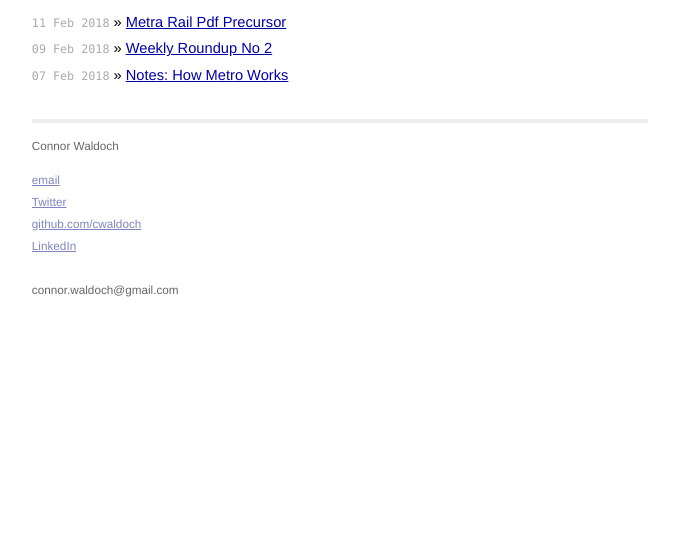
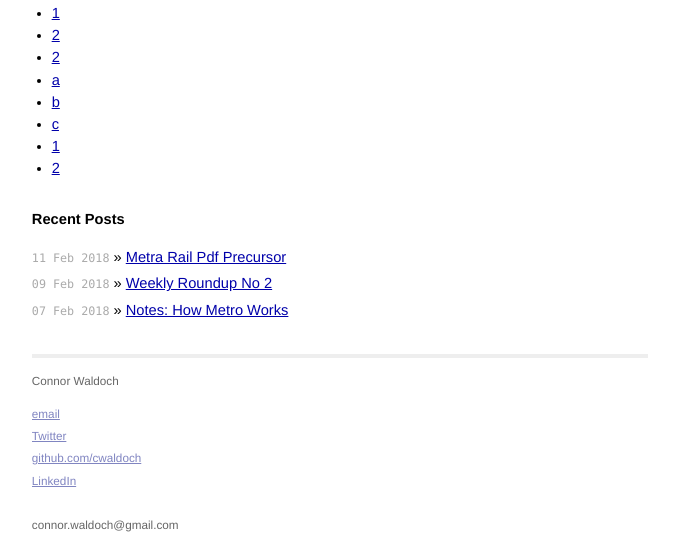
Before and after one commit to cwaldoch/cwaldoch.github.io, a Jekyll site: the page built from _posts/2000-01-01-test-post.md, in a window 1280 px wide. Shown: the part 509-1056 px from the top of the page, without its empty margins (300-979 px from the left). Built offline with Jekyll 4.4.1, drawn with Linux system fonts in a browser that asks for light colours; our own code applies the rules of GitHub Pages for plain Markdown files; before the commit the page ends 944 px from its top, so only the background shows below that.

Commit message:
Update 2000-01-01-test-post.md

```diff
--- a/_posts/2000-01-01-test-post.md
+++ b/_posts/2000-01-01-test-post.md
@@ -1 +1,12 @@
-###Weekly Roundup-No. 5 2018-02-08This is a story.![](z.png)* [1](1)* [2](2)* [1](1)* [2](2)* [2](2)* [r](y)* [b](u)* [f](t)* [a](a)* [b](b)* [c](c)
+###Weekly Roundup-No. 5 2018-02-08This is a story.
+![](z.png)* [r](y)
+* [b](u)
+* [f](t)
+* [1](1)
+* [2](2)
+* [2](2)
+* [a](a)
+* [b](b)
+* [c](c)
+* [1](1)
+* [2](2)
```
